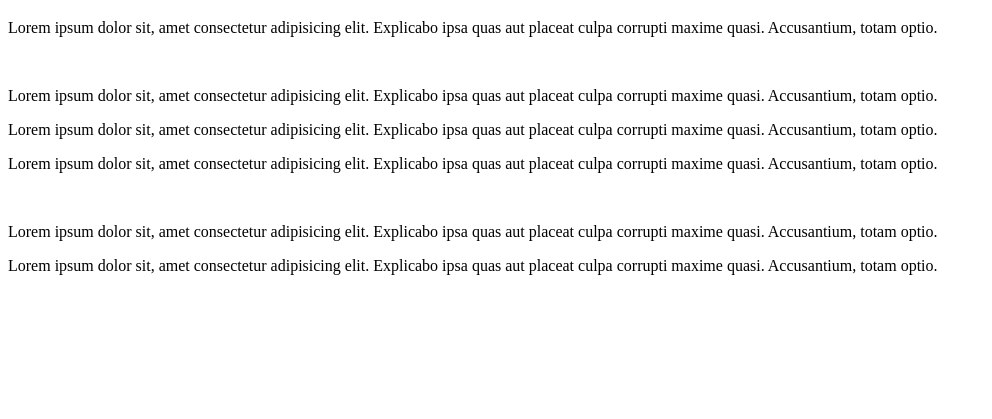
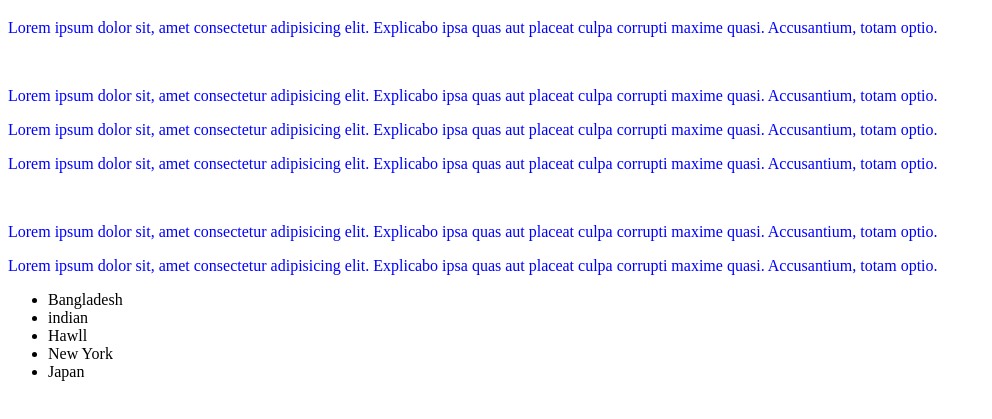
Before and after one commit to Sagor8S/my-love-me-end, a plain HTML site: page index.html in a window 1280 px wide. Shown: the part 61-480 px from the top of the page, without its empty margins (0-992 px from the left). Drawn offline with Linux system fonts and the light colour scheme.

Commit message:
love in bacsi

```diff
--- a/index.html
+++ b/index.html
@@ -4,6 +4,7 @@
     <meta charset="UTF-8">
     <meta name="viewport" content="width=device-width, initial-scale=1.0">
     <title>my love me file</title>
+    <link rel="stylesheet" href="style.css">
 </head>
 <body>
     <h1>New York</h1>
@@ -13,5 +14,14 @@
     <p>Lorem ipsum dolor sit, amet consectetur adipisicing elit. Explicabo ipsa quas aut placeat culpa corrupti maxime quasi. Accusantium, totam optio.</p>    <p>Lorem ipsum dolor sit, amet consectetur adipisicing elit. Explicabo ipsa quas aut placeat culpa corrupti maxime quasi. Accusantium, totam optio.</p>
     <br>
     <p>Lorem ipsum dolor sit, amet consectetur adipisicing elit. Explicabo ipsa quas aut placeat culpa corrupti maxime quasi. Accusantium, totam optio.</p>    <p>Lorem ipsum dolor sit, amet consectetur adipisicing elit. Explicabo ipsa quas aut placeat culpa corrupti maxime quasi. Accusantium, totam optio.</p>
+    <div>
+        <ul>
+            <li>Bangladesh</li>
+            <li>indian</li>
+            <li>Hawll</li>
+            <li>New York</li>
+            <li>Japan</li>
+        </ul>
+    </div>
 </body>
 </html>
--- /dev/null
+++ b/style.css
@@ -0,0 +1,4 @@
+p{
+    color:blue;
+
+}
```
